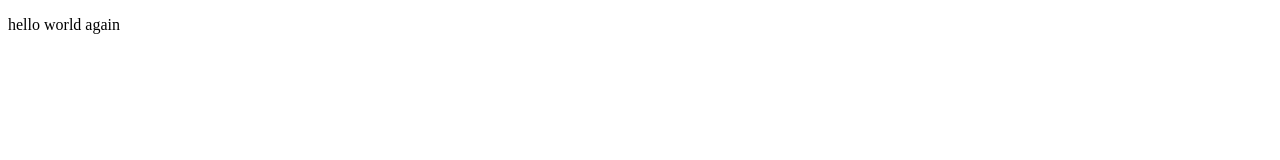
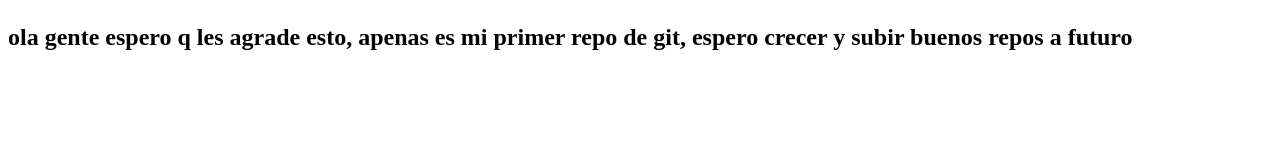
Before and after one commit to Pfruit99/ProyectoCursoPrework, a plain HTML site: page index.html in a window 1280 px wide. Drawn offline with Linux system fonts and the light colour scheme.

Commit message:
commit con cambios, saludo

```diff
--- a/index.html
+++ b/index.html
@@ -7,6 +7,12 @@
     <title>Document</title>
 </head>
 <body>
-    <p>hello world again</p>
+    <h2>
+        <p>
+            ola gente espero q les agrade esto, apenas es mi primer repo de git, espero crecer y subir buenos repos a futuro
+
+        </p>
+    </h2>
+
 </body>
 </html>
```
